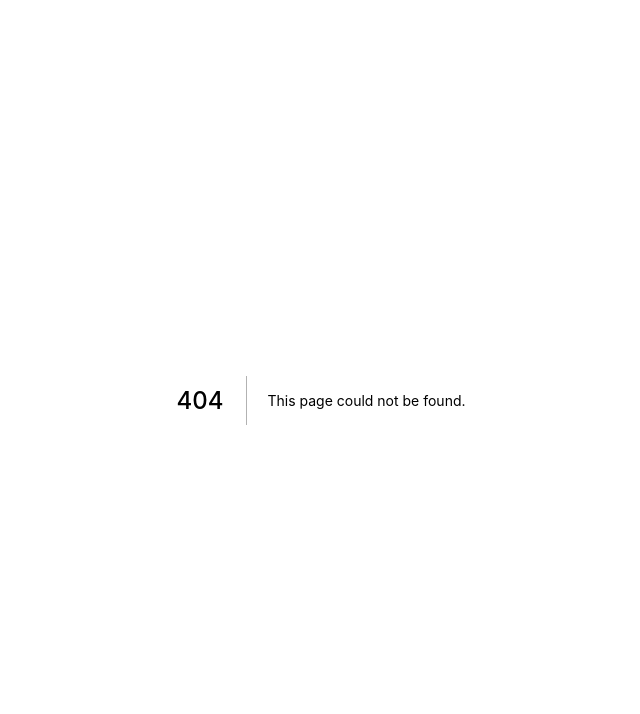
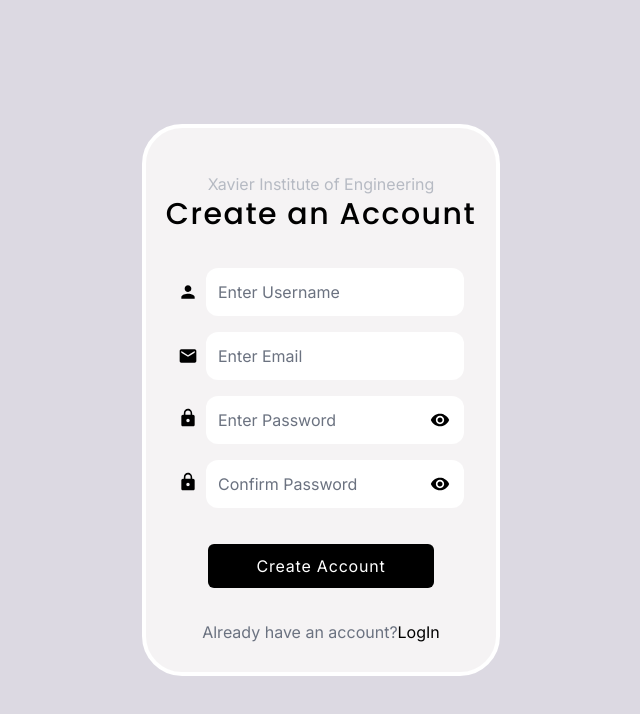
Before and after one commit to Bhanu1776/IT-Dept-Website, a Next.js app: page /signup in a window 1280 px wide. Before the commit this address had no page. Shown: the top 714 px of the page, without its empty margins (319-959 px from the left). Built offline with nearby package versions, Linux system fonts and the light colour scheme; what tailwindcss-brand-colors, tailwindcss-debug-screens would draw is missing.

Commit message:
feat(signup): Created signup page

```diff
--- /dev/null
+++ b/pages/signup.js
@@ -0,0 +1,6 @@
+// eslint-disable-next-line import/no-unresolved
+import Signup from '@/components/Signup';
+
+const signup = () => <Signup />;
+
+export default signup;
```
